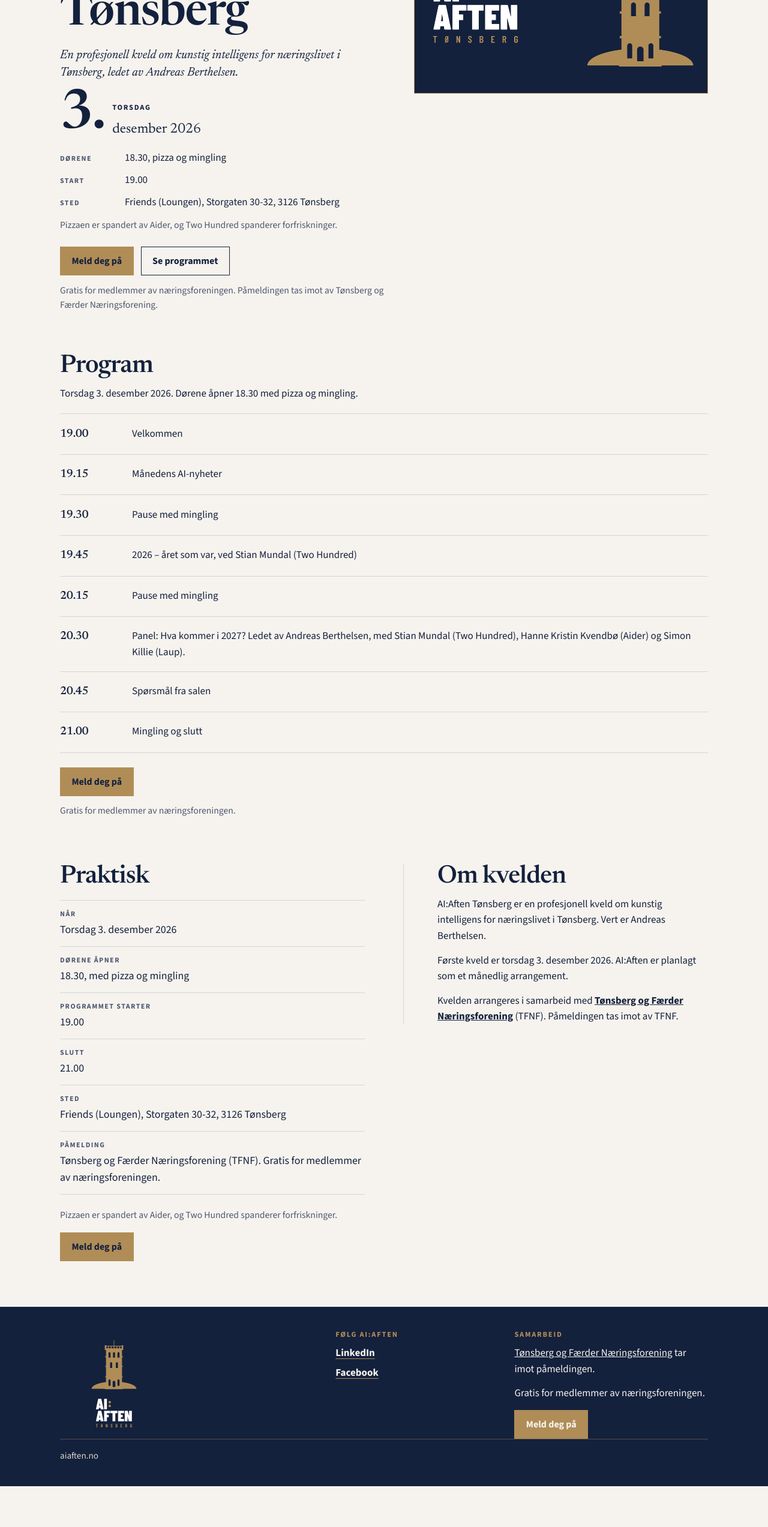
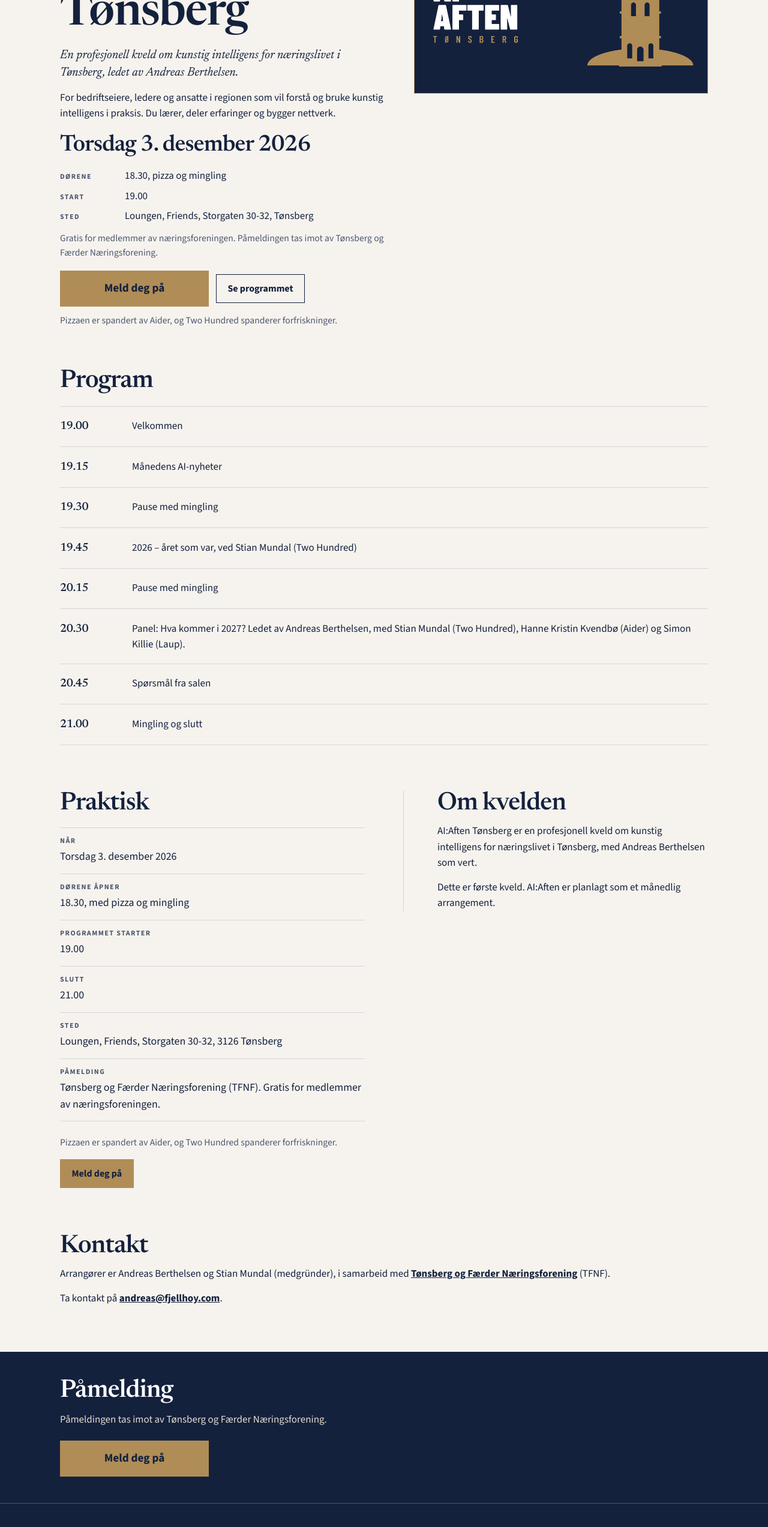
Before and after one commit to TechAndy/aiaften-site, a plain HTML site: page index.html in a window 1280 px wide. Shown: the part 240-2785 px from the top of the page at 60% size. Before the commit the page ends 2717 px from the top, so only its background shows below. Drawn offline with Linux system fonts and the light colour scheme.

Commit message:
Forside: påmeldingsknapp, riktig dato, kontakt og Event-schema
* Gjør påmelding og dato tydeligere på forsiden

Datoen sto dobbelt fordi en skjult tekstlinje ble synlig sammen med den store datoen. Nå vises den én gang. Stor påmeldingsknapp i heroen og nederst, strammere gjentakelser, hvem kvelden er for, og kontakt.

Co-authored-by: TechAndy <TechAndy@users.noreply.github.com>

* Vis datoen som Torsdag 3. desember 2026

Ukedagen står først, deretter dag og måned, i én synlig tekst uten skjult kopi.

Co-authored-by: TechAndy <TechAndy@users.noreply.github.com>

---------

Co-authored-by: Cursor Agent <cursoragent@cursor.com>
Co-authored-by: TechAndy <TechAndy@users.noreply.github.com>

```diff
--- a/index.html
+++ b/index.html
@@ -4,7 +4,7 @@
   <meta charset="utf-8">
   <meta name="viewport" content="width=device-width, initial-scale=1">
   <title>AI:Aften Tønsberg – torsdag 3. desember 2026</title>
-  <meta name="description" content="Profesjonell kveld om kunstig intelligens for næringslivet i Tønsberg, torsdag 3. desember 2026. Dørene åpner 18.30 hos Friends (Loungen). Gratis for medlemmer av næringsforeningen.">
+  <meta name="description" content="Profesjonell kveld om kunstig intelligens for næringslivet i Tønsberg, torsdag 3. desember 2026. Dørene åpner 18.30 i Loungen, Friends. Gratis for medlemmer av næringsforeningen.">
   <link rel="canonical" href="https://aiaften.no/">
   <meta name="theme-color" content="#14213D">
   <meta name="color-scheme" content="light">
@@ -12,7 +12,7 @@
   <meta property="og:type" content="website">
   <meta property="og:site_name" content="AI:Aften Tønsberg">
   <meta property="og:title" content="AI:Aften Tønsberg">
-  <meta property="og:description" content="Profesjonell kveld om kunstig intelligens for næringslivet i Tønsberg, torsdag 3. desember 2026. Dørene åpner 18.30 hos Friends (Loungen). Gratis for medlemmer av næringsforeningen.">
+  <meta property="og:description" content="Profesjonell kveld om kunstig intelligens for næringslivet i Tønsberg, torsdag 3. desember 2026. Dørene åpner 18.30 i Loungen, Friends. Gratis for medlemmer av næringsforeningen.">
   <meta property="og:url" content="https://aiaften.no/">
   <meta property="og:image" content="https://aiaften.no/ai-aften-cover-og.png">
   <meta property="og:image:type" content="image/png">
@@ -21,7 +21,7 @@
   <meta property="og:image:alt" content="AI:Aften Tønsberg">
   <meta name="twitter:card" content="summary_large_image">
   <meta name="twitter:title" content="AI:Aften Tønsberg">
-  <meta name="twitter:description" content="Profesjonell kveld om kunstig intelligens for næringslivet i Tønsberg, torsdag 3. desember 2026. Dørene åpner 18.30 hos Friends (Loungen). Gratis for medlemmer av næringsforeningen.">
+  <meta name="twitter:description" content="Profesjonell kveld om kunstig intelligens for næringslivet i Tønsberg, torsdag 3. desember 2026. Dørene åpner 18.30 i Loungen, Friends. Gratis for medlemmer av næringsforeningen.">
   <meta name="twitter:image" content="https://aiaften.no/ai-aften-cover-og.png">
   <meta name="twitter:image:alt" content="AI:Aften Tønsberg">
   <link rel="icon" href="favicon.ico" sizes="any">
@@ -36,18 +36,18 @@
     "@context": "https://schema.org",
     "@type": "Event",
     "name": "AI:Aften Tønsberg",
-    "description": "Profesjonell kveld om kunstig intelligens for næringslivet i Tønsberg, ledet av Andreas Berthelsen. Dørene åpner 18.30 med pizza og mingling. Programmet starter 19.00. Sted: Friends (Loungen), Storgaten 30-32, 3126 Tønsberg. Gratis for medlemmer av næringsforeningen. Påmelding hos Tønsberg og Færder Næringsforening.",
+    "description": "Profesjonell kveld om kunstig intelligens for næringslivet i Tønsberg, for bedriftseiere, ledere og ansatte i regionen som vil forstå og bruke kunstig intelligens i praksis. Dørene åpner 18.30 med pizza og mingling. Programmet starter 19.00. Sted: Loungen, Friends, Storgaten 30-32, Tønsberg. Arrangører er Andreas Berthelsen og Stian Mundal (medgründer), i samarbeid med Tønsberg og Færder Næringsforening. Gratis for medlemmer av Tønsberg og Færder Næringsforening. Påmelding hos TFNF.",
     "inLanguage": "nb",
-    "startDate": "2026-12-03T19:00:00+01:00",
-    "endDate": "2026-12-03T21:00:00+01:00",
-    "doorTime": "2026-12-03T18:30:00+01:00",
+    "startDate": "2026-12-03T18:30+01:00",
+    "endDate": "2026-12-03T21:00+01:00",
+    "doorTime": "2026-12-03T18:30+01:00",
     "eventAttendanceMode": "https://schema.org/OfflineEventAttendanceMode",
     "eventStatus": "https://schema.org/EventScheduled",
-    "url": "https://aiaften.no/",
+    "url": "https://aiaften.no",
     "image": "https://aiaften.no/ai-aften-cover-og.png",
     "location": {
       "@type": "Place",
-      "name": "Friends (Loungen)",
+      "name": "Loungen, Friends",
       "address": {
         "@type": "PostalAddress",
         "streetAddress": "Storgaten 30-32",
@@ -59,16 +59,13 @@
     "organizer": [
       {
         "@type": "Person",
-        "name": "Andreas Berthelsen"
+        "name": "Andreas Berthelsen",
+        "email": "andreas@fjellhoy.com"
       },
       {
-        "@type": "Organization",
-        "name": "AI:Aften",
-        "url": "https://aiaften.no/",
-        "sameAs": [
-          "https://www.linkedin.com/company/ai-aften",
-          "https://www.facebook.com/profile.php?id=61596663271442"
-        ]
+        "@type": "Person",
+        "name": "Stian Mundal",
+        "description": "Medgründer"
       },
       {
         "@type": "Organization",
@@ -109,8 +106,11 @@
     ],
     "offers": {
       "@type": "Offer",
+      "name": "Deltakelse for medlemmer av Tønsberg og Færder Næringsforening",
       "url": "https://www.tfnf.no/liste-arrangementer?aiaften-28335",
-      "description": "Gratis for medlemmer av næringsforeningen."
+      "price": "0",
+      "priceCurrency": "NOK",
+      "description": "Gratis for medlemmer av Tønsberg og Færder Næringsforening (TFNF)."
     },
     "subEvent": [
       {
@@ -172,6 +172,7 @@
         <a href="#program">Program</a>
         <a href="#praktisk">Praktisk</a>
         <a href="#om">Om kvelden</a>
+        <a href="#kontakt">Kontakt</a>
       </nav>
       <a class="button button-small" href="https://www.tfnf.no/liste-arrangementer?aiaften-28335" target="_blank" rel="noopener noreferrer">Meld deg på</a>
     </div>
@@ -181,6 +182,7 @@
       <a href="#program">Program</a>
       <a href="#praktisk">Praktisk</a>
       <a href="#om">Om kvelden</a>
+      <a href="#kontakt">Kontakt</a>
     </div>
   </nav>
 
@@ -190,24 +192,20 @@
         <p class="kicker">Profesjonell kveld for næringslivet</p>
         <h1>AI:Aften <span class="place">Tønsberg</span></h1>
         <p class="lead">En profesjonell kveld om kunstig intelligens for næringslivet i Tønsberg, ledet av Andreas Berthelsen.</p>
-        <!-- DATO: bytt ukedag, dag og måned her, og i tittel, beskrivelse, praktisk og JSON-LD. -->
-        <time class="when" datetime="2026-12-03T19:00:00+01:00">
-          <span class="visually-hidden">Torsdag 3. desember 2026</span>
-          <span class="when-day" aria-hidden="true">3.</span>
-          <span class="when-weekday" aria-hidden="true">Torsdag</span>
-          <span class="when-month" aria-hidden="true">desember 2026</span>
-        </time>
+        <p class="audience">For bedriftseiere, ledere og ansatte i regionen som vil forstå og bruke kunstig intelligens i praksis. Du lærer, deler erfaringer og bygger nettverk.</p>
+        <!-- DATO: én synlig tekst, ukedag først: Torsdag 3. desember 2026. Ingen ekstra skjult dato. Bytt også tittel, beskrivelse, praktisk og JSON-LD. -->
+        <time class="when" datetime="2026-12-03">Torsdag 3. desember 2026</time>
         <ul class="quick">
           <li><span>Dørene</span> 18.30, pizza og mingling</li>
           <li><span>Start</span> 19.00</li>
-          <li><span>Sted</span> Friends (Loungen), Storgaten 30-32, 3126 Tønsberg</li>
+          <li><span>Sted</span> Loungen, Friends, Storgaten 30-32, Tønsberg</li>
         </ul>
-        <p class="note">Pizzaen er spandert av Aider, og Two Hundred spanderer forfriskninger.</p>
+        <p class="note">Gratis for medlemmer av næringsforeningen. Påmeldingen tas imot av Tønsberg og Færder Næringsforening.</p>
         <div class="actions">
-          <a class="button" href="https://www.tfnf.no/liste-arrangementer?aiaften-28335" target="_blank" rel="noopener noreferrer">Meld deg på</a>
+          <a class="button button-large" href="https://www.tfnf.no/liste-arrangementer?aiaften-28335" target="_blank" rel="noopener noreferrer">Meld deg på</a>
           <a class="button button-ghost" href="#program">Se programmet</a>
         </div>
-        <p class="note">Gratis for medlemmer av næringsforeningen. Påmeldingen tas imot av Tønsberg og Færder Næringsforening.</p>
+        <p class="note">Pizzaen er spandert av Aider, og Two Hundred spanderer forfriskninger.</p>
       </div>
       <figure class="hero-figure">
         <img
@@ -225,7 +223,6 @@
       <div class="wrap">
         <div class="section-head">
           <h2>Program</h2>
-          <p>Torsdag 3.&nbsp;desember 2026. Dørene åpner 18.30 med pizza og mingling.</p>
         </div>
         <!--
           PROGRAM
@@ -266,10 +263,6 @@
             <p>Mingling og slutt</p>
           </li>
         </ol>
-        <p class="after-program">
-          <a class="button" href="https://www.tfnf.no/liste-arrangementer?aiaften-28335" target="_blank" rel="noopener noreferrer">Meld deg på</a>
-        </p>
-        <p class="note">Gratis for medlemmer av næringsforeningen.</p>
       </div>
     </section>
 
@@ -280,7 +273,7 @@
           <dl class="facts">
             <div>
               <dt>Når</dt>
-              <dd>Torsdag 3.&nbsp;desember 2026</dd>
+              <dd>Torsdag 3. desember 2026</dd>
             </div>
             <div>
               <dt>Dørene åpner</dt>
@@ -296,7 +289,7 @@
             </div>
             <div>
               <dt>Sted</dt>
-              <dd>Friends (Loungen), Storgaten 30-32, 3126 Tønsberg</dd>
+              <dd>Loungen, Friends, Storgaten 30-32, 3126 Tønsberg</dd>
             </div>
             <div>
               <dt>Påmelding</dt>
@@ -308,10 +301,24 @@
         </div>
         <div class="panel prose" id="om">
           <h2>Om kvelden</h2>
-          <p>AI:Aften Tønsberg er en profesjonell kveld om kunstig intelligens for næringslivet i Tønsberg. Vert er Andreas Berthelsen.</p>
-          <p>Første kveld er torsdag 3.&nbsp;desember 2026. AI:Aften er planlagt som et månedlig arrangement.</p>
-          <p>Kvelden arrangeres i samarbeid med <a href="https://www.tfnf.no/">Tønsberg og Færder Næringsforening</a> (TFNF). Påmeldingen tas imot av TFNF.</p>
+          <p>AI:Aften Tønsberg er en profesjonell kveld om kunstig intelligens for næringslivet i Tønsberg, med Andreas Berthelsen som vert.</p>
+          <p>Dette er første kveld. AI:Aften er planlagt som et månedlig arrangement.</p>
         </div>
+      </div>
+    </section>
+    <section id="kontakt" class="section">
+      <div class="wrap prose">
+        <h2>Kontakt</h2>
+        <p>Arrangører er Andreas Berthelsen og Stian Mundal (medgründer), i samarbeid med <a href="https://www.tfnf.no/">Tønsberg og Færder Næringsforening</a> (TFNF).</p>
+        <p>Ta kontakt på <a href="mailto:andreas@fjellhoy.com">andreas@fjellhoy.com</a>.</p>
+      </div>
+    </section>
+
+    <section class="cta-band" aria-labelledby="pamelding-tittel">
+      <div class="wrap">
+        <h2 id="pamelding-tittel">Påmelding</h2>
+        <p>Påmeldingen tas imot av Tønsberg og Færder Næringsforening.</p>
+        <a class="button button-large" href="https://www.tfnf.no/liste-arrangementer?aiaften-28335" target="_blank" rel="noopener noreferrer">Meld deg på</a>
       </div>
     </section>
   </main>
@@ -330,9 +337,7 @@
       </div>
       <div>
         <h2>Samarbeid</h2>
-        <p><a href="https://www.tfnf.no/">Tønsberg og Færder Næringsforening</a> tar imot påmeldingen.</p>
-        <p>Gratis for medlemmer av næringsforeningen.</p>
-        <a class="button" href="https://www.tfnf.no/liste-arrangementer?aiaften-28335" target="_blank" rel="noopener noreferrer">Meld deg på</a>
+        <p><a href="https://www.tfnf.no/">Tønsberg og Færder Næringsforening</a> (TFNF)</p>
       </div>
     </div>
     <div class="wrap">
--- a/styles.css
+++ b/styles.css
@@ -89,18 +89,6 @@ a {
 
 .skip:focus {
   top: 0.5rem;
-}
-
-.visually-hidden {
-  position: absolute;
-  width: 1px;
-  height: 1px;
-  padding: 0;
-  margin: -1px;
-  overflow: hidden;
-  clip: rect(0, 0, 0, 0);
-  white-space: nowrap;
-  border: 0;
 }
 
 .wrap {
@@ -227,6 +215,13 @@ a {
   font-size: 0.95rem;
 }
 
+.button-large {
+  min-width: 15.5rem;
+  min-height: 3.75rem;
+  padding: 1rem 1.85rem;
+  font-size: 1.2rem;
+}
+
 .button-ghost {
   background: transparent;
   color: var(--navy);
@@ -243,11 +238,10 @@ a {
   display: flex;
   flex-direction: column;
   gap: 1.5rem;
-  padding: 1.25rem 0 2.75rem;
+  padding: 1rem 0 2.5rem;
 }
 
 .hero-figure {
-  order: -1;
   margin: 0;
 }
 
@@ -295,54 +289,29 @@ h1 .place {
   line-height: 1.4;
 }
 
-.when {
-  position: relative;
-  display: grid;
-  grid-template-columns: auto auto;
-  column-gap: 0.85rem;
-  row-gap: 0.1rem;
-  justify-content: start;
-  align-items: end;
-  width: max-content;
-  max-width: 100%;
-  margin: 1.35rem 0 0;
-  color: var(--navy);
+.audience {
+  margin: 0.9rem 0 0;
+  max-width: 38rem;
 }
 
-.when-day {
-  grid-column: 1;
-  grid-row: 1 / span 2;
+.when {
+  display: block;
+  margin: 1.15rem 0 0;
+  max-width: 100%;
+  color: var(--navy);
   font-family: var(--serif);
   font-weight: 560;
-  font-size: clamp(4.2rem, 14vw, 5.6rem);
-  line-height: 0.8;
-  letter-spacing: -0.03em;
-}
-
-.when-weekday {
-  grid-column: 2;
-  grid-row: 1;
-  align-self: end;
-  font-size: 0.78rem;
-  font-weight: 700;
-  letter-spacing: 0.14em;
-  text-transform: uppercase;
-}
-
-.when-month {
-  grid-column: 2;
-  grid-row: 2;
-  font-family: var(--serif);
-  font-size: 1.45rem;
-  line-height: 1.1;
+  font-size: clamp(1.7rem, 4.6vw, 2.35rem);
+  line-height: 1.15;
+  letter-spacing: -0.02em;
 }
 
 .quick {
   list-style: none;
-  margin: 1.35rem 0 0;
+  margin: 1rem 0 0;
   padding: 0;
   display: grid;
-  gap: 0.65rem;
+  gap: 0.45rem;
 }
 
 .quick li {
@@ -362,13 +331,18 @@ h1 .place {
 
 .actions {
   display: flex;
-  flex-wrap: wrap;
+  flex-direction: column;
+  align-items: stretch;
   gap: 0.75rem;
-  margin-top: 1.5rem;
+  margin-top: 1.1rem;
+}
+
+.actions .button {
+  width: 100%;
 }
 
 .note {
-  margin: 0.8rem 0 0;
+  margin: 0.7rem 0 0;
   max-width: 36rem;
   color: var(--muted);
   font-size: 0.98rem;
@@ -432,10 +406,6 @@ h2 {
   margin: 0;
 }
 
-.after-program {
-  margin: 1.5rem 0 0;
-}
-
 .split {
   display: grid;
   gap: 2.5rem;
@@ -482,10 +452,31 @@ h2 {
   font-weight: 700;
 }
 
+.cta-band {
+  background: var(--navy);
+  color: #f6f3ee;
+  padding: 2.75rem 0;
+}
+
+.cta-band h2 {
+  color: #fff;
+}
+
+.cta-band p {
+  margin: 0.8rem 0 1.35rem;
+  max-width: 36rem;
+  color: #e4dccf;
+}
+
+.cta-band .button {
+  width: 100%;
+}
+
 .site-footer {
   background: var(--navy);
   color: #f6f3ee;
   padding: 2.5rem 0 1.5rem;
+  border-top: 1px solid rgba(176, 141, 87, 0.45);
 }
 
 .footer-grid {
@@ -554,6 +545,17 @@ h2 {
   .quick li {
     grid-template-columns: 6rem 1fr;
   }
+
+  .actions {
+    flex-direction: row;
+    flex-wrap: wrap;
+    align-items: center;
+  }
+
+  .actions .button,
+  .cta-band .button {
+    width: auto;
+  }
 }
 
 @media (min-width: 880px) {
@@ -571,10 +573,6 @@ h2 {
     gap: 3rem;
     align-items: start;
     padding: 3rem 0 4.25rem;
-  }
-
-  .hero-figure {
-    order: 0;
   }
 
   .section,
@@ -623,8 +621,14 @@ h2 {
     background: #fff;
   }
 
+  .cta-band,
   .site-footer {
     background: #fff;
     color: #000;
   }
+
+  .cta-band h2,
+  .cta-band p {
+    color: #000;
+  }
 }
```
Also changed, not shown: 1 other file.
